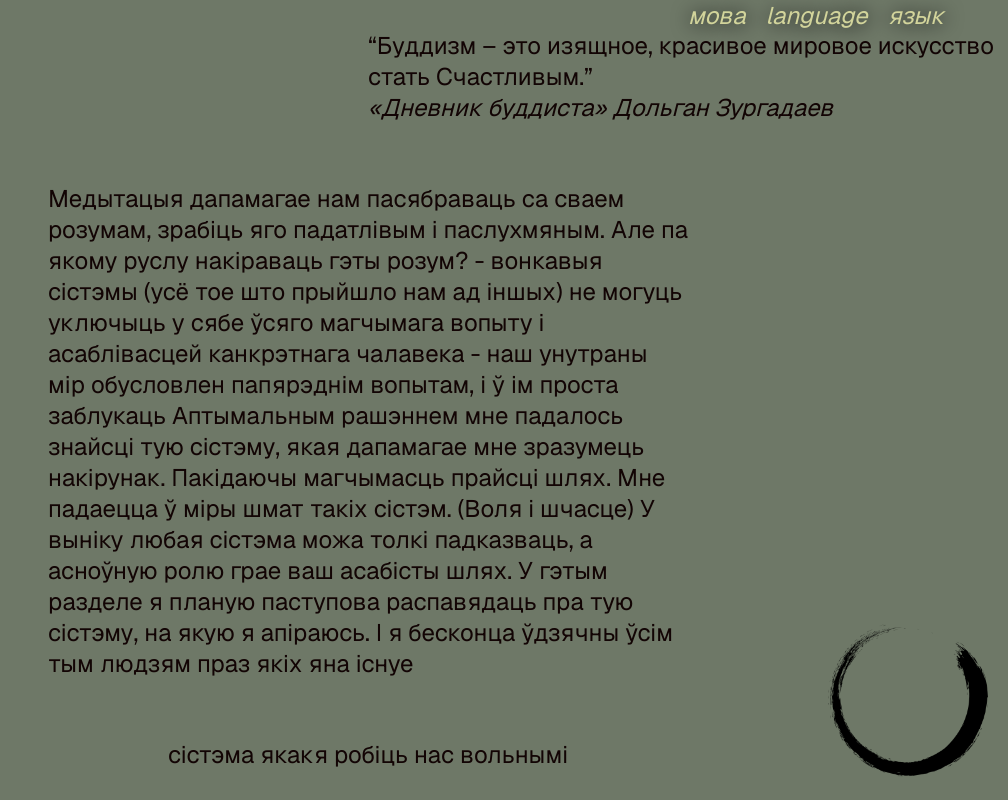
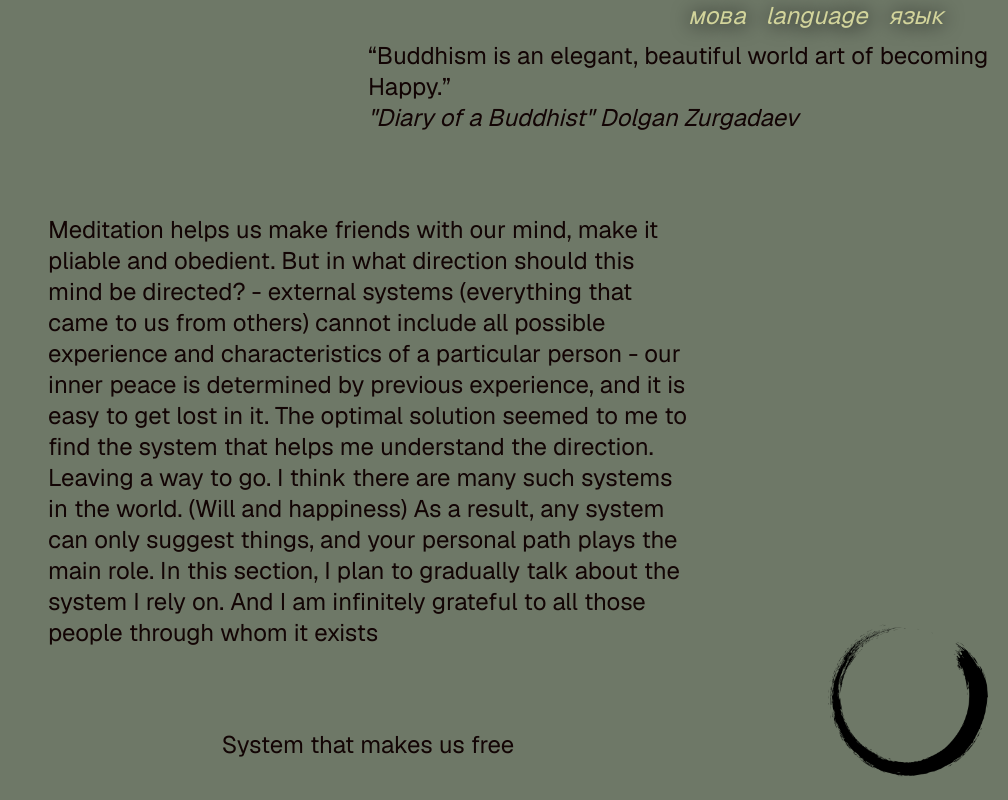
Before and after one commit to jathpr/mitya-public-interface, a Next.js app: page /en/buddhism in a window 1280 px wide. Shown: the whole page, without its empty margins (272-1280 px from the left). Built offline with nearby package versions, Linux system fonts and the light colour scheme.

Commit message:
buddhism translation

```diff
--- a/messages/be.json
+++ b/messages/be.json
@@ -23,6 +23,9 @@
     "overview": "1. Навучанне з нуля JavaScrip, React, TypeScript. <br></br> Мой улюблены фармат - ментарства. Вы займацеся, я накіроўваю. <br></br> <br></br> 2. Level Up для Junior ды Middle спецыялістаў. Магу дапамгчы зразумець «што тут адбваецца», як з тэхнічнага аспекту, так і з псіхалагічнага."
   },
   "buddhism": {
-    "overview": ""
+    "overview": "Медытацыя дапамагае нам пасябраваць са сваем розумам, зрабіць яго падатлівым і паслухмяным. Але па якому руслу накіраваць гэты розум? - вонкавыя сістэмы (усё тое што прыйшло нам ад іншых) не могуць уключыць у сябе ўсяго магчымага вопыту і асаблівасцей канкрэтнага чалавека - наш унутраны мір обусловлен папярэднім вопытам, і ў ім проста заблукаць Аптымальным рашэннем мне падалось знайсці тую сістэму, якая дапамагае мне зразумець накірунак. Пакідаючы магчымасць прайсці шлях. Мне падаецца ў міры шмат такіх сістэм. (Воля і шчасце) У выніку любая сістэма можа толкі падказваць, а асноўную ролю грае ваш асабісты шлях. У гэтым разделе я планую паступова распавядаць пра тую сістэму, на якую я апіраюсь. І я бесконца ўдзячны ўсім тым людзям праз якіх яна існуе",
+    "keyWords": "Сістэма якакя робіць нас вольнымі",
+    "quote": "Буддизм – это изящное, красивое мировое искусство стать Счастливым.",
+    "quoteAutor": "«Дневник буддиста» Дольган Зургадаев"
   }
 }
--- a/messages/en.json
+++ b/messages/en.json
@@ -21,5 +21,11 @@
   },
   "programming": {
     "overview": "1. Learning JavaScrip, React, TypeScript from scratch. \n<br></br> My favorite format is mentoring. \nYou practice, I guide. \n<br></br> <br></br> 2. Level Up for Junior and Middle specialists. \nI can help you understand \"what's going on here\", both from a technical and a psychological point of view."
+  },
+  "buddhism": {
+    "keyWords": "System that makes us free",
+    "overview": "Meditation helps us make friends with our mind, make it pliable and obedient. \nBut in what direction should this mind be directed? \n- external systems (everything that came to us from others) cannot include all possible experience and characteristics of a particular person - our inner peace is determined by previous experience, and it is easy to get lost in it. The optimal solution seemed to me to find the system that helps me understand the direction. \nLeaving a way to go. \nI think there are many such systems in the world. \n(Will and happiness) As a result, any system can only suggest things, and your personal path plays the main role. \nIn this section, I plan to gradually talk about the system I rely on. \nAnd I am infinitely grateful to all those people through whom it exists",
+    "quote": "Buddhism is an elegant, beautiful world art of becoming Happy.",
+    "quoteAutor": "\"Diary of a Buddhist\" Dolgan Zurgadaev"
   }
 }
--- a/messages/ru.json
+++ b/messages/ru.json
@@ -21,5 +21,11 @@
   },
   "programming": {
     "overview": "1. Изучение JavaScrip, React, TypeScript с нуля. <br></br> Мой любимый формат — наставничество. Вы тренируетесь, я провожу. <br></br> <br></br> 2. Повышение уровня для Junior и Middle специалистов. Я могу помочь вам понять, «что здесь происходит», как с технической, так и с психологической точки зрения."
+  },
+  "buddhism": {
+    "keyWords": "Система которая делает нас свободными",
+    "overview": "Медитация помогает нам подружиться со своим разумом, сделать его податливым и послушным. Но в каком направлении следует направить этот ум? - внешние системы (все, что пришло к нам от других) не могут включать в себя весь возможный опыт и особенности конкретного человека - наш внутренний мир определяется предыдущим опытом, и в нем легко потеряться. Оптимальным решением мне показалось найти ту систему, которая поможет мне понять направление. Оставляя путь. Я думаю, что в мире много таких систем. (Воля и счастье) В итоге любая система может только подсказать, и главную роль играет ваш личный путь. В этом разделе я планирую постепенно рассказать о системе, на которую опираюсь. И я бесконечно благодарен всем тем людям, благодаря которым он существует.",
+    "quote": "Буддизм – это элегантное, прекрасное мировое искусство стать Счастливым.",
+    "quoteAutor": "«Дневник буддиста» Долган Зургадаев"
   }
 }
--- a/src/app/[locale]/(pages)/buddhism/page.tsx
+++ b/src/app/[locale]/(pages)/buddhism/page.tsx
@@ -1,29 +1,17 @@
+import { useTranslations } from "next-intl";
 import styles from "./page.module.css";
 
-export default function buddhism() {
+export default function Buddhism() {
+  const t = useTranslations("buddhism");
   return (
     <div className={styles.page}>
-      <blockquote cite="https://aldous-huxley.net" className={styles.quote}>
-        <q className={styles.text}>
-          Буддизм – это изящное, красивое мировое искусство стать Счастливым.
-        </q>
+      <blockquote className={styles.quote}>
+        <q className={styles.text}>{t("quote")}</q>
         <br />
-        <cite>«Дневник буддиста» Дольган Зургадаев</cite>
+        <cite>{t("quoteAutor")}</cite>
       </blockquote>
-      <p className={styles.text}>
-        Медытацыя дапамагае нам пасябраваць са сваем розумам, зрабіць яго
-        падатлівым і паслухмяным. Але па якому руслу накіраваць гэты розум? -
-        вонкавыя сістэмы (усё тое што прыйшло нам ад іншых) не могуць уключыць у
-        сябе ўсяго магчымага вопыту і асаблівасцей канкрэтнага чалавека - наш
-        унутраны мір обусловлен папярэднім вопытам, і ў ім проста заблукаць
-        Аптымальным рашэннем мне падалось знайсці тую сістэму, якая дапамагае
-        мне зразумець накірунак. Пакідаючы магчымасць прайсці шлях. Мне падаецца
-        ў міры шмат такіх сістэм. (Воля і шчасце) У выніку любая сістэма можа
-        толкі падказваць, а асноўную ролю грае ваш асабісты шлях. У гэтым
-        разделе я планую паступова распавядаць пра тую сістэму, на якую я
-        апіраюсь. І я бесконца ўдзячны ўсім тым людзям праз якіх яна існуе
-      </p>
-      сістэма якакя робіць нас вольнымі
+      <p className={styles.text}>{t("overview")}</p>
+      {t("keyWords")}
       {/* <p className={styles.text}>
         Прапаную паглядзець на некалькі ракурсаў Буддызму <br />
         - Навуковы. Гэта набор тэрмінаў і эмпірычнага вопыту ў сферы даследвання
```
